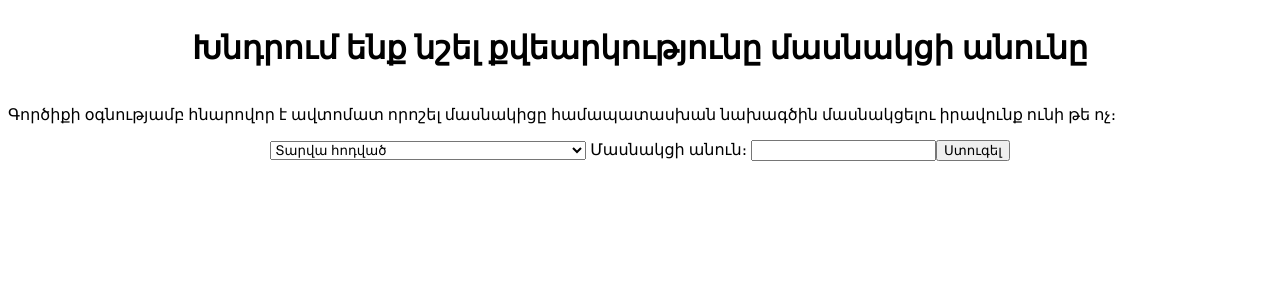
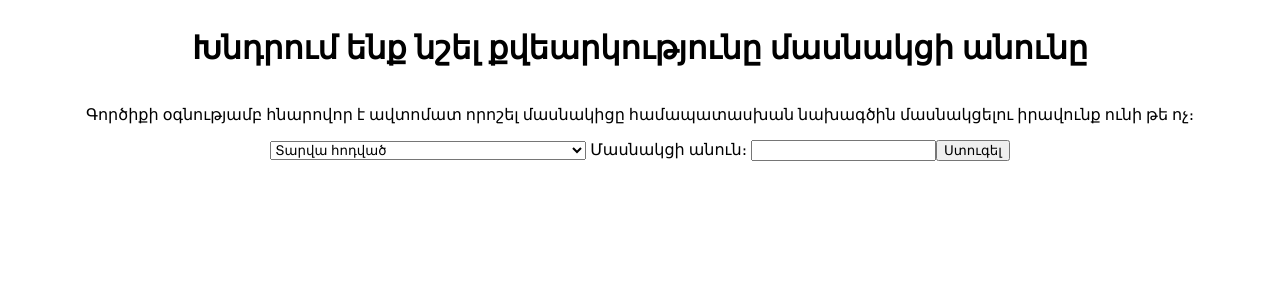
Before and after one commit to Arsogbot/wiki-elections, a PHP site: page / in a window 1280 px wide. Shown: the top 300 px of the page. Run offline with PHP 8.4, Linux system fonts and the light colour scheme.

Commit message:
չնչին

```diff
--- a/style.css
+++ b/style.css
@@ -1,7 +1,7 @@
 body { text-align: center; }
      /* center all items within body, this property is inherited */
 body > * { text-align: left; }
-form, h1 {
+form, h1, p {
     display: inline-block;
     text-align: center;
 }
```
